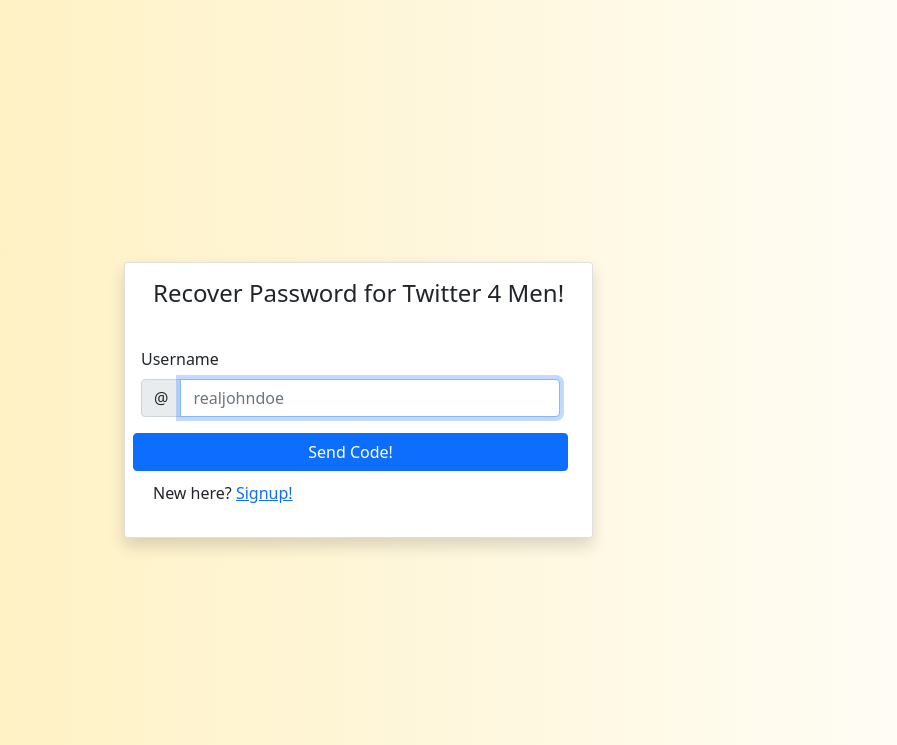
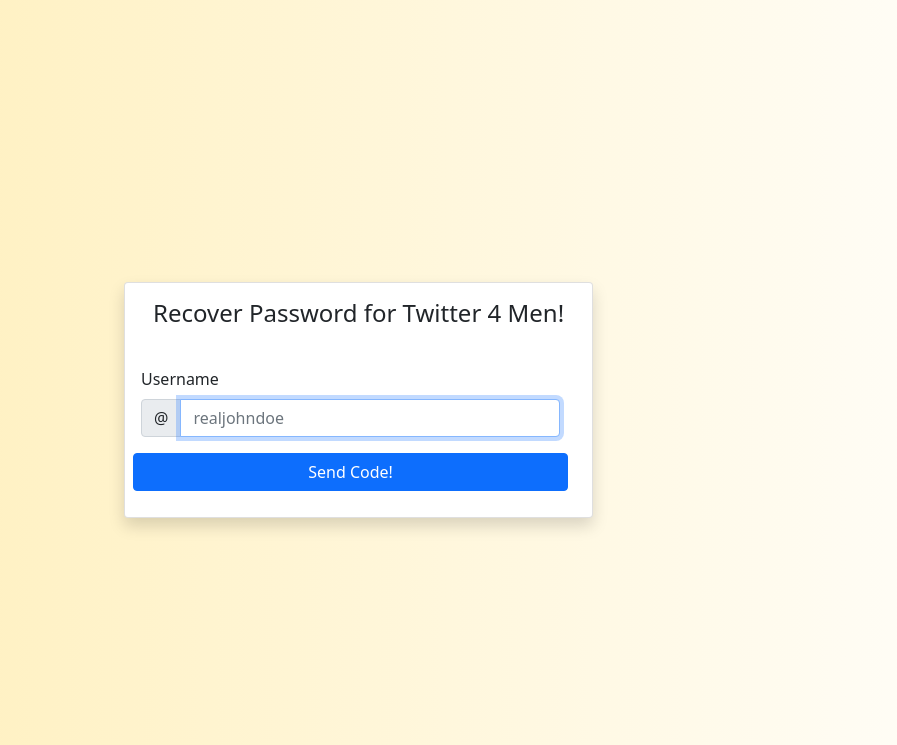
Before and after one commit to SnazzyCoder/flask-test, a Flask app: page /forgot in a window 1280 px wide. Shown: the top 745 px of the page, without its empty margins (191-1088 px from the left). Run offline with Flask 2, Linux system fonts and the light colour scheme; some libraries are stand-ins or nearby versions.

Commit message:
removed link

```diff
--- a/templates/forgot.html
+++ b/templates/forgot.html
@@ -36,9 +36,7 @@
                     </div>
                     <button type="submit" class="btn btn-primary">Verify</button>
                 {% endif %}
-
             </form>
-            <p>New here? <a href="/signup" class="link-primary">Signup!</a></p>
         </div>
     </div>
 </div>
```
